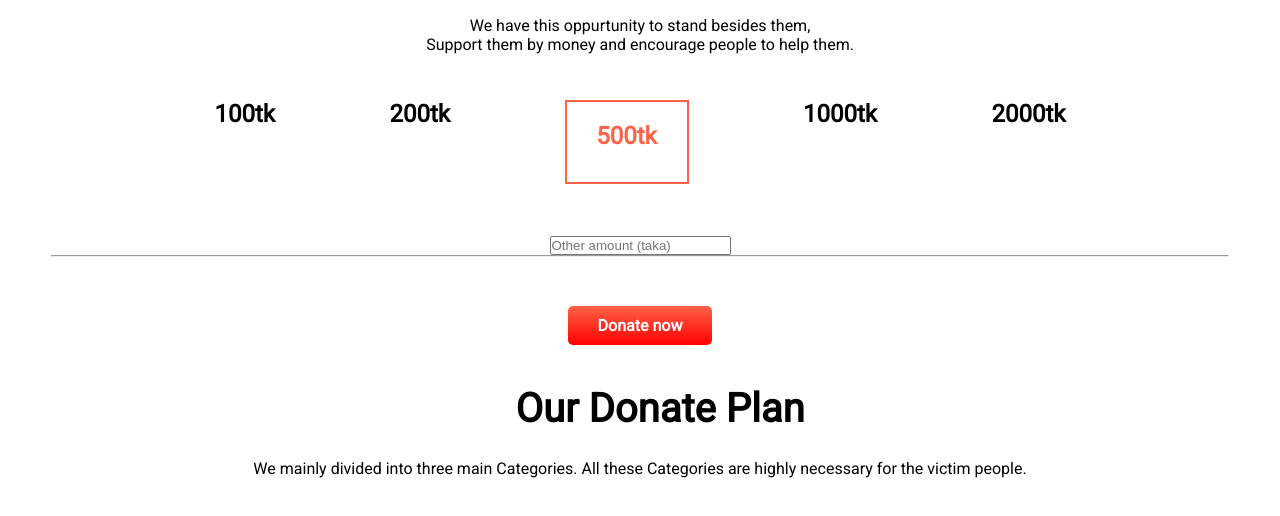
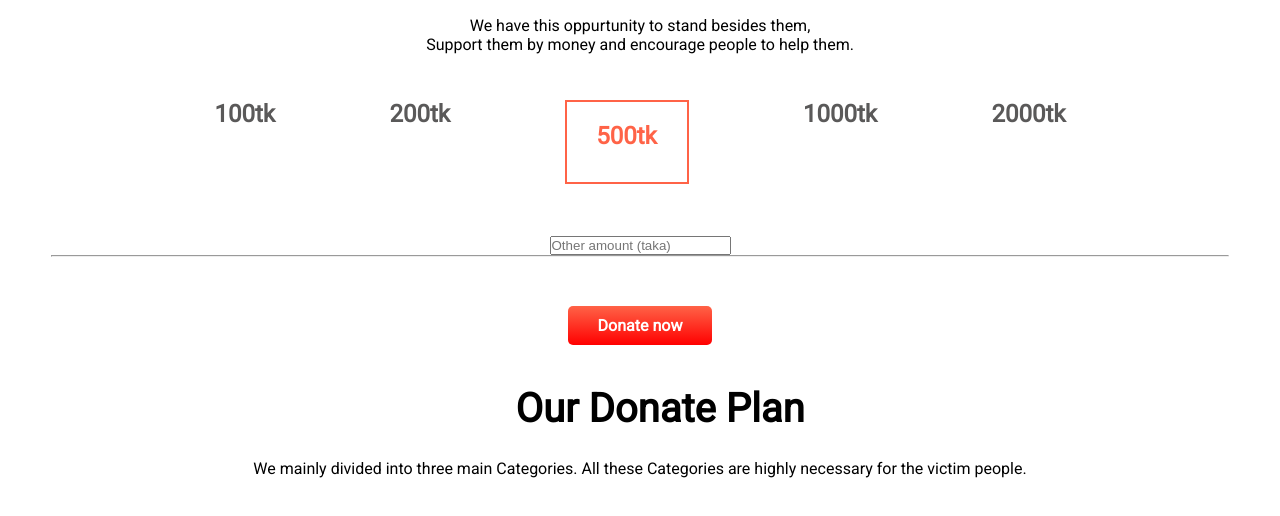
Before and after one commit to nh-naim/my-donation, a plain HTML site: page index.html in a window 1280 px wide. Shown: the part 578-1094 px from the top of the page. Drawn offline with Linux system fonts and the light colour scheme.

Commit message:
color add

```diff
--- a/style.css
+++ b/style.css
@@ -90,6 +90,7 @@ body {
 }
 
 .amount {
+    color: rgb(90, 89, 89);
     display: flex;
     text-align: center;
     justify-content: space-evenly;
```
